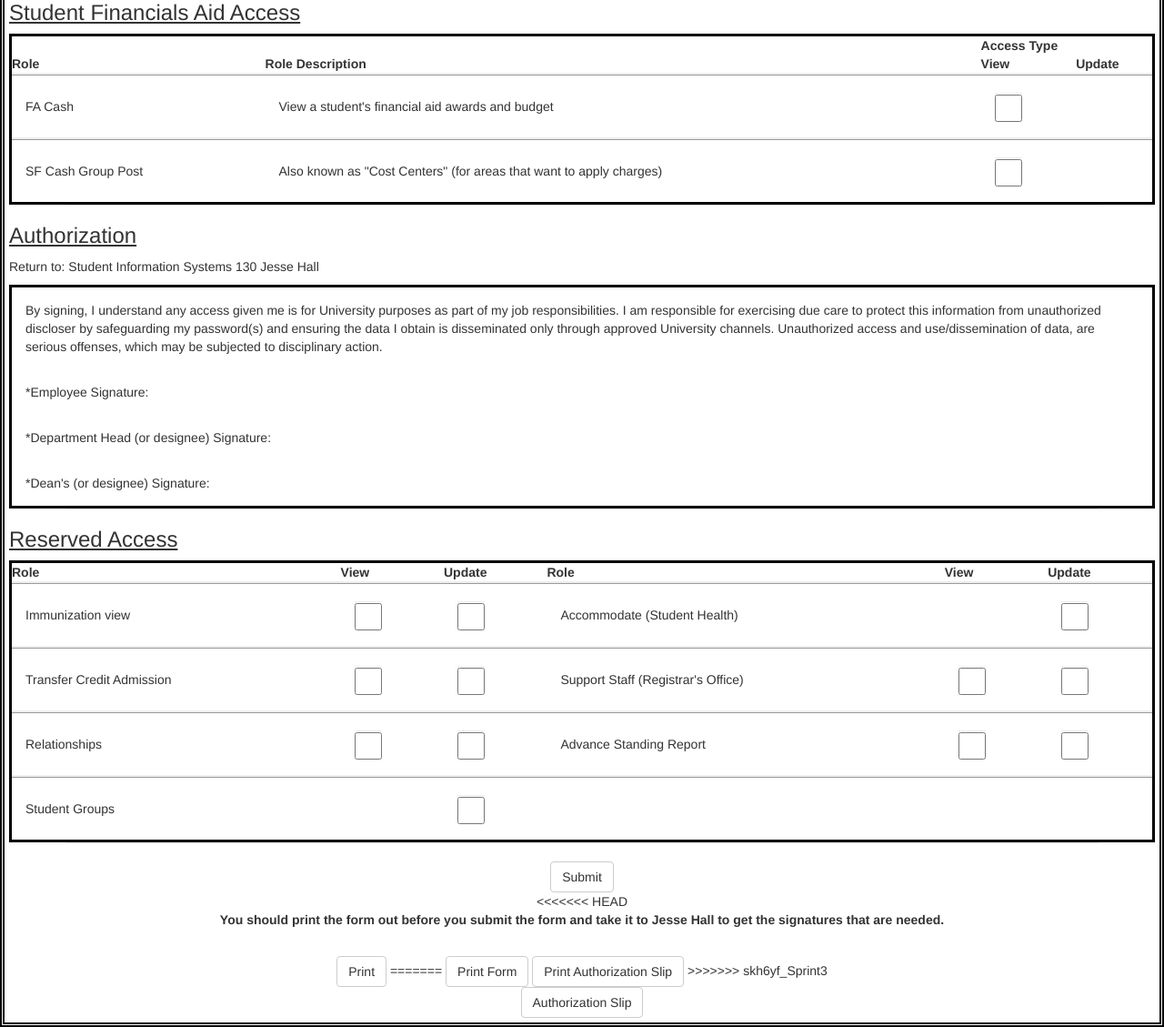
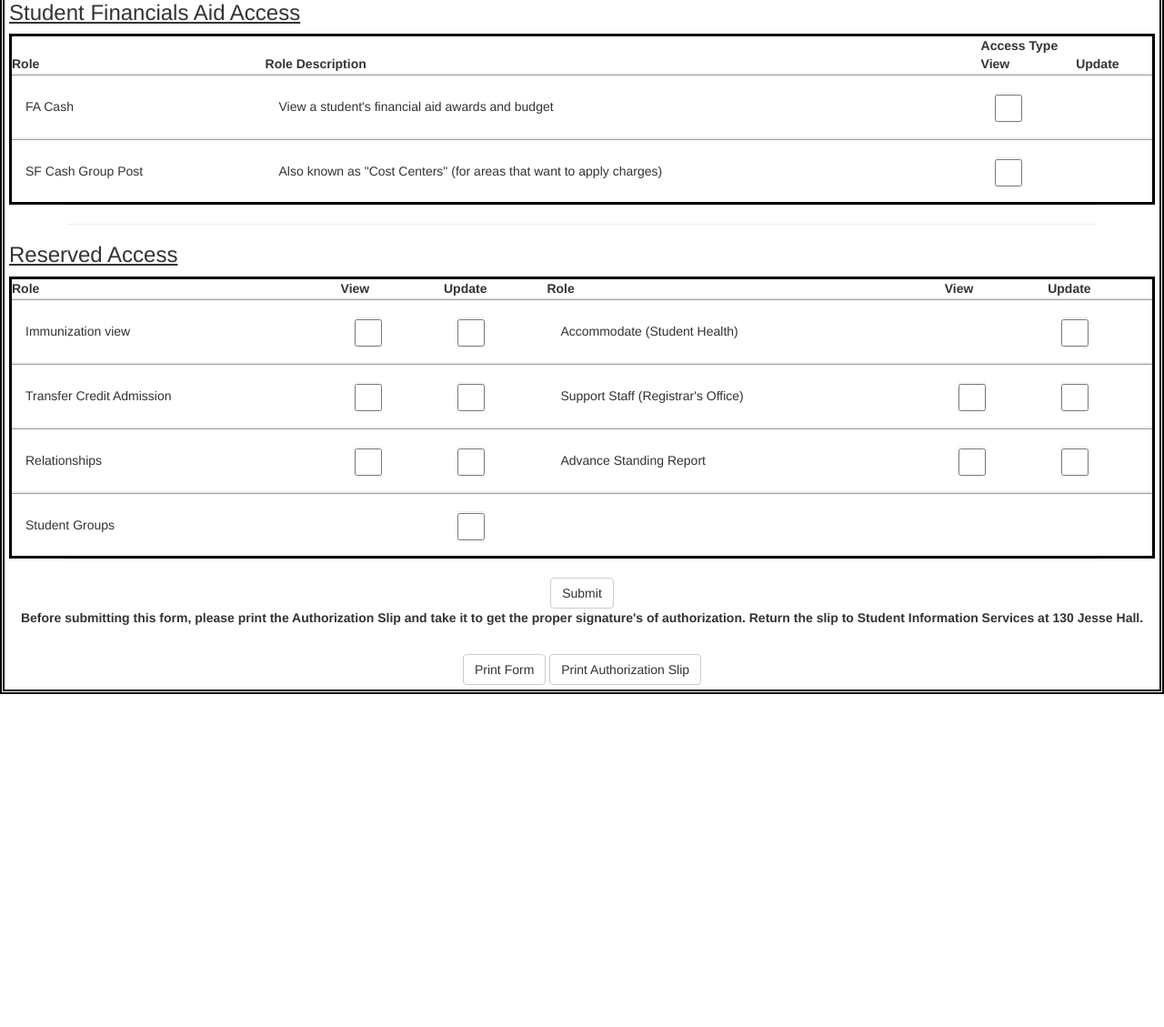
Before and after one commit to ryan-neff/SWE-FS15-GroupE-FinalProject, a CodeIgniter app: page /ci/index.php/formcontroller/index in a window 1280 px wide. Shown: the part 3522-4651 px from the top of the page at 91% size. After the commit the page ends 4285 px from the top, so only its background shows below. Run offline with CodeIgniter, Linux system fonts and the light colour scheme; some libraries are stand-ins or nearby versions.

Commit message:
Removed Authorization Slip from Request Form and Styled Authorization Slip Page.
Removed Authorization Slip from Request Form and Styled Authorization
Slip Page.

```diff
--- a/application/views/authorizationSlip.php
+++ b/application/views/authorizationSlip.php
@@ -28,6 +28,10 @@
                 align: center;
                 text-align: center;
                 width: 100%;
+            }
+
+            .student-border {
+                border: solid black;
             }
         </style>
 <div class="form-group">
--- a/application/views/myZouSecurityRequestForm.php
+++ b/application/views/myZouSecurityRequestForm.php
@@ -848,37 +848,6 @@
 
 	<hr/>
 
-	<!-- still needs formatting-->
-	<div class="form-group">
-		<table class="student-border">
-			<tbody>
-				<thead>
-					<h3><u>Authorization</u></h3>
-					<p>Return to:	Student Information Systems 130 Jesse Hall</p>
-				</thead>
-				<tr>
-					<td colspan="2">By signing, I understand any access given me is for University purposes as part of my job responsibilities. I am
-						responsible for exercising due care to protect this information from unauthorized discloser by safeguarding my
-						password(s) and ensuring the data I obtain is disseminated only through approved University channels.
-						Unauthorized access and use/dissemination of data, are serious offenses, which may be subjected to disciplinary
-						action.
-					</td>
-				<tr>
-					<td id="authorize">*Employee Signature:</td>
-					<td width="475"></td>
-				</tr>
-				<tr>
-					<td id="authorize">*Department Head (or designee) Signature:</td>
-					<td width="475"></td>
-				</tr>
-				<tr>
-					<td id="authorize">*Dean's (or designee) Signature:</td>
-					<td width="475"></td>
-				</tr>
-			</tbody>
-		</table>
-	</div>
-
 	<hr/>
 
 	<!-- still needs formatting-->
@@ -997,17 +966,11 @@
 	</form>
 
     <form>
-<<<<<<< HEAD
-    	<p><b>You should print the form out before you submit the form and take it to Jesse Hall to get the signatures that are needed.</b></p><br />
-         <input type="button" class="btn btn-default" value="Print" onclick="window.print()" />
-=======
+        <p><b>Before submitting this form, please print the Authorization Slip and take it to get the proper signature's of authorization. Return the slip to Student Information Services at 130 Jesse Hall.</b></p><br />
+
          <input type="button" class="btn btn-default" value="Print Form" onclick="window.print()" />
-        <a href="printAuthorization"><input id="authorization_slip" class="btn btn-default" type='button' name='authorization' value='Print Authorization Slip' /></a>
-
-
->>>>>>> skh6yf_Sprint3
+        <a href="printAuthorization" target="_blank"><input id="authorization_slip" class="btn btn-default" type='button' name='authorization' value='Print Authorization Slip' /></a>
       </form>
-      <input type="button" class="btn btn-default" value="Authorization Slip" />
     </div>
 </body>
 </html>
```
